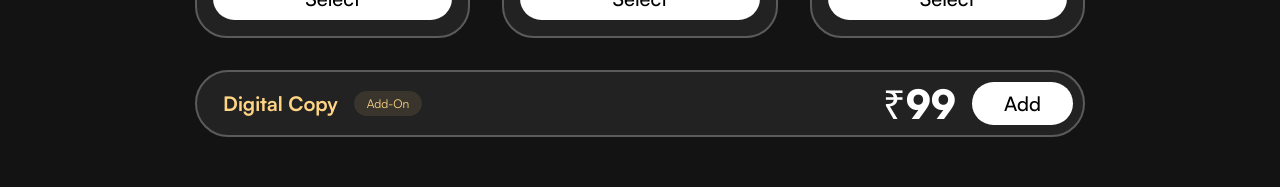
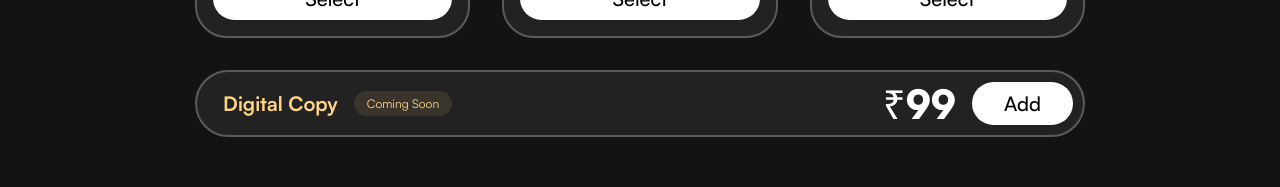
Before and after one commit to Hreeth/photobooth-tauri, a React (Vite) app: page /copies in a window 1280 px wide. Shown: the part 484-671 px from the top of the page. Built offline with nearby package versions, Linux system fonts and the light colour scheme.

Commit message:
patch to mail page

```diff
--- a/package.json
+++ b/package.json
@@ -1,7 +1,7 @@
 {
   "name": "photobooth",
   "private": true,
-  "version": "1.0.3",
+  "version": "1.0.4",
   "type": "module",
   "scripts": {
     "dev": "vite",
--- a/src-tauri/tauri.conf.json
+++ b/src-tauri/tauri.conf.json
@@ -1,7 +1,7 @@
 {
   "$schema": "../node_modules/@tauri-apps/cli/config.schema.json",
   "productName": "Photobooth",
-  "version": "1.0.3",
+  "version": "1.0.4",
   "identifier": "com.tauri.photobooth",
   "build": {
     "frontendDist": "../dist",
--- a/src/Pages/Form/Copies/index.tsx
+++ b/src/Pages/Form/Copies/index.tsx
@@ -25,11 +25,11 @@ export default function Copies() {
           <h1 className="heading">Pick your <div>Perfect</div> Strip Package!</h1>
           <div className="plans-container">
             {plans.map(plan => <CopiesSelectable data={plan} selected={options.copies == plan.strips} />)}
-            {/* <div className="digital-container" data-selected={options.digital}> */}
-            <div className="digital-container" data-selected={options.digital} onClick={() => setOptions(prev => ({ ...prev, digital: !prev.digital }))}>
+            <div className="digital-container" data-selected={options.digital}>
+            {/* <div className="digital-container" data-selected={options.digital} onClick={() => setOptions(prev => ({ ...prev, digital: !prev.digital }))}> */}
               <div className="digital-grp-2">
                 <div className="digital-title">Digital Copy</div>
-                <div className="digital-label">Add-On</div>
+                <div className="digital-label">Coming Soon</div>
               </div>
               <div className="digital-grp-1">
                 <div className="digital-price">₹99</div>
```
Also changed, not shown: 1 other file (tests, documents, lock files or other folders).
